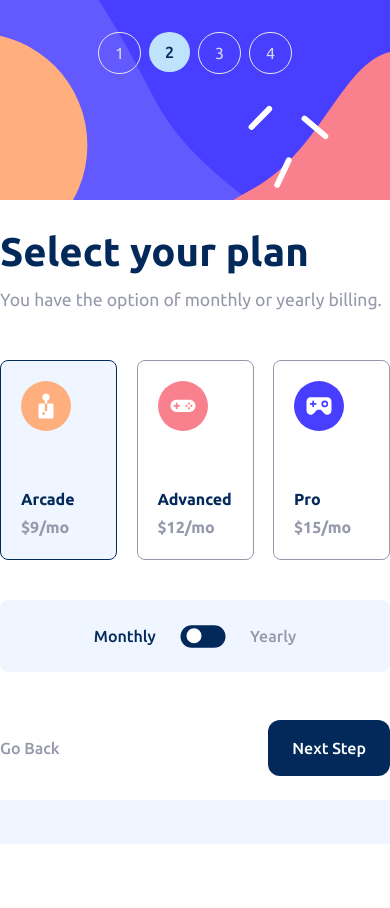
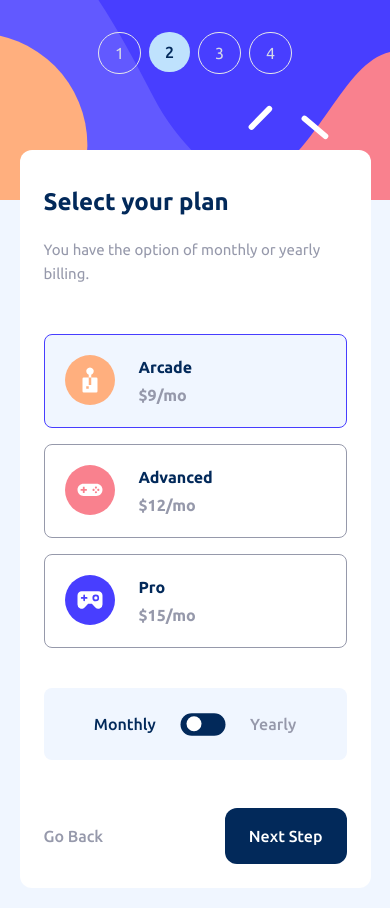
Before and after one commit to PriscaTonia/Multi-Step-Form, a React (Vite) app: page / in a window 390 px wide. Both pictures are taken after a click on the button "Next Step". Before the commit the page ends 844 px from the top, so only its background shows below. Built offline with nearby package versions, Linux system fonts and the light colour scheme.

Commit message:
Summary and thank you, desktop designs, mobile designs, Major Functionalities

```diff
--- a/src/App.jsx
+++ b/src/App.jsx
@@ -3,18 +3,12 @@ import { stateDetailsContext } from "./state/StateProvider";
 import PersonalInfo from "./components/PersonalInfo";
 import SelectPlan from "./components/SelectPlan";
 import Addons from "./components/AddOns";
+import Summary from "./components/Summary";
+import ThankYou from "./components/Thankyou";
 
 function App() {
-  const {
-    steps,
-    setSteps,
-    buttonType,
-    setButtonType,
-    headers,
-    setHeaders,
-    formDetails,
-    setFormDetails,
-  } = useContext(stateDetailsContext);
+  const { steps, setSteps, headers, setHeaders } =
+    useContext(stateDetailsContext);
 
   // Styles
 
@@ -22,18 +16,15 @@ function App() {
     steps === 0
       ? "invisible"
       : "text-[#9699ab] hover:text-[#02295a] font-medium ";
-  const defaultStepStyles = "py-2 px-4 border rounded-full";
+  const defaultStepStyles = "py-2 px-4 border rounded-full cursor-pointer";
   const activeStepStyles =
-    "py-2 px-4 bg-[#bfe2fd] text-[#02295a]  border-none rounded-full font-medium ";
+    "py-2 px-4 bg-[#bfe2fd] text-[#02295a]  border-none rounded-full font-medium cursor-pointer ";
 
   // Button Functions
 
   const NextStep = () => {
     let step = steps + 1;
     setSteps(step);
-    if (steps === headers.length - 1) {
-      return <h1>Hello There, You have Finished</h1>;
-    }
   };
 
   const GoBack = () => {
@@ -42,14 +33,15 @@ function App() {
   };
 
   return (
-    <div className=" lg:flex justify-center items-center bg-[#f0f6ff] w-full h-screen ">
+    <div className=" lg:flex justify-center items-center bg-[#f0f6ff] w-full h-auto min-h-screen pb-5 lg:pb-0 ">
       {/* Main Container */}
-      <main className="flex flex-col lg:justify-between lg:flex-row w-full h-auto lg:w-[80%] min-h-[90%] lg:rounded-xl bg-[#ffffff] lg:p-5 ">
+      <main className="flex flex-col lg:justify-between max-w-[1400px] lg:flex-row w-full lg:w-[80%] lg:rounded-xl lg:bg-[#ffffff] lg:p-5 ">
         {/* Steps Container Section */}
-        <section className="flex justify-center lg:justify-normal items-start gap-2 lg:gap-8 lg:flex-col lg:rounded-xl w-full min-h-[200px] lg:w-[30%] lg:min-h-full p-8 bg-[url('./assets/images/bg-sidebar-mobile.svg')] bg-no-repeat bg-cover lg:bg-[url('./assets/images/bg-sidebar-desktop.svg')]">
+        <section className="flex justify-center lg:justify-normal items-start gap-2 lg:gap-8 lg:flex-col lg:rounded-xl w-full min-h-[200px] lg:w-[30%] lg:min-h-[600px] p-8 bg-[url('./assets/images/bg-sidebar-mobile.svg')] bg-no-repeat bg-cover lg:bg-[url('./assets/images/bg-sidebar-desktop.svg')]">
           {/* step one */}
           <div className="flex items-center gap-6 lg:min-w-[250px]">
             <p
+              onClick={() => setSteps(0)}
               className={`${
                 steps === 0 ? activeStepStyles : defaultStepStyles
               }`}
@@ -66,6 +58,7 @@ function App() {
           {/* step two */}
           <div className="flex items-center gap-6 lg:min-w-[250px]">
             <p
+              onClick={() => setSteps(1)}
               className={`${
                 steps === 1 ? activeStepStyles : defaultStepStyles
               }`}
@@ -82,6 +75,7 @@ function App() {
           {/* step three */}
           <div className="flex items-center gap-6 lg:min-w-[250px]">
             <p
+              onClick={() => setSteps(2)}
               className={`${
                 steps === 2 ? activeStepStyles : defaultStepStyles
               }`}
@@ -98,9 +92,8 @@ function App() {
           {/* step four */}
           <div className="flex items-center gap-6 lg:min-w-[250px]">
             <p
-              className={`${
-                steps === 3 ? activeStepStyles : defaultStepStyles
-              }`}
+              onClick={() => setSteps(3)}
+              className={`${steps >= 3 ? activeStepStyles : defaultStepStyles}`}
             >
               4
             </p>
@@ -114,17 +107,19 @@ function App() {
         </section>
 
         {/* Form Container Section */}
-        <section className="flex flex-col gap-12 w-full lg:w-[60%] pt-10 pb-6 ">
+        <section className="flex flex-col rounded-xl  gap-12 w-[90%] mt-[-50px] mx-auto lg:m-0 lg:w-[60%] pt-10 pb-6 px-6 lg:px-0 bg-white ">
           {/* Step Header */}
+          {steps < headers.length && (
             <div className="flex flex-col w-full">
-            <h1 className="text-[#02295a] text-[2.5rem] font-bold pb-6">
+              <h1 className="text-[#02295a] text-[1.5rem] lg:text-[2.5rem] font-bold pb-6">
                 {headers[steps].title}
               </h1>
-            <p className=" text-[#9699ab] text-[1.1rem] ">
+              <p className=" text-[#9699ab] text-[15px] lg:text-[1.1rem] ">
                 {" "}
                 {headers[steps].text}{" "}
               </p>
             </div>
+          )}
           {/* Steps Content */}
           <div className="flex h-[80%] w-full lg:w-[75%]">
             {steps === 0 ? (
@@ -133,19 +128,26 @@ function App() {
               <SelectPlan />
             ) : steps === 2 ? (
               <Addons />
+            ) : steps === 3 ? (
+              <Summary />
             ) : (
-              "hello"
+              <ThankYou />
             )}
           </div>
           {/* Button Container */}
-          <div className="flex justify-between w-full lg:max-w-[75%]">
+          <div
+            className={
+              steps > 3
+                ? btnContainer
+                : "flex justify-between w-full lg:max-w-[75%]"
+            }
+          >
             <button onClick={GoBack} className={backBtn}>
               Go Back
             </button>
             <button
-              type={buttonType}
               onClick={NextStep}
-              className="hover:bg-[#473dff] bg-[#02295a] text-white py-4 px-6 rounded-xl font-medium "
+              className={steps === 3 ? confirmBtnStyle : btnStyles}
             >
               {steps === 3 ? "Confirm" : "Next Step"}
             </button>
@@ -157,3 +159,9 @@ function App() {
 }
 
 export default App;
+
+const btnContainer = "invisible";
+const btnStyles =
+  "hover:bg-[#473dff] bg-[#02295a] text-white py-4 px-6 rounded-xl font-medium";
+const confirmBtnStyle =
+  "hover:bg-[#473dff] bg-[#473dff] text-white py-4 px-6 rounded-xl font-medium";
--- a/src/components/AddOns.jsx
+++ b/src/components/AddOns.jsx
@@ -57,7 +57,10 @@ const Addons = () => {
   const getAddonIsSelected = (addons = [], addon) =>
     addons.find((item) => item.id === addon.id);
 
-  console.log(formDetails.addons);
+  const activePlanBoxStyle = "bg-[#f0f6ff] border-[#473dff] ";
+  const addonStyle =
+    " w-full h-auto flex gap-[1rem] items-center py-3 px-4 mb-4 border rounded-md border-[#d6d9e6] hover:border-[#473dff] hover:cursor-pointer z-20";
+
   return (
     <div className="w-full h-auto">
       {addons.map((addon) => {
@@ -67,7 +70,9 @@ const Addons = () => {
           <section
             key={addon.name}
             onClick={() => handleAddonClick(addon)}
-            className=" w-full h-auto flex gap-[1rem] items-center py-3 px-4 mb-4 border rounded-md border-[#d6d9e6] hover:border-[#473dff] hover:cursor-pointer z-20 "
+            className={
+              isActive ? `${activePlanBoxStyle} ${addonStyle}` : `${addonStyle}`
+            }
           >
             {/* Check Box */}
             <label id="container" className="">
--- a/src/components/PersonalInfo.jsx
+++ b/src/components/PersonalInfo.jsx
@@ -54,4 +54,4 @@ export default PersonalInfo;
 
 const labelStyle = "text-[#02295a] font-normal text-[1rem]";
 const inputStyle =
-  "rounded-xl border border-[#d6d9e6] placeholder-[#d6d9e6] text-[#02295a] p-3 font-medium text-[1.1rem] outline-none";
+  "rounded-xl border border-[#d6d9e6] placeholder-[#d6d9e6] text-[#02295a] p-3 font-medium text-[1.1rem] outline-none hover:border-[#473dff] hover:cursor-pointer focus:border-[#473dff]";
--- a/src/components/SelectPlan.jsx
+++ b/src/components/SelectPlan.jsx
@@ -48,16 +48,16 @@ const SelectPlan = () => {
   const headerTxtStyle = "flex flex-col gap-1 text-[#02295a] font-bold";
   const imgStyle = "w-[50px] h-[50px]";
   const boxStyle =
-    "flex flex-col justify-between p-5 min-h-[200px] w-[30%] border rounded-lg cursor-pointer";
+    "flex flex-row gap-6 lg:flex-col lg:justify-between p-5 h-auto lg:min-h-[200px] w-full lg:w-[30%] border rounded-lg cursor-pointer";
   const planBoxStyle = "border-[#9699ab]";
-  const activePlanBoxStyle = "bg-[#f0f6ff] border-[#02295a] ";
+  const activePlanBoxStyle = "bg-[#f0f6ff] border-[#473dff] ";
   const frequencyTextStyle = "text-[#9699ab] font-medium";
   const activeFrequencyTextStyle = "text-[#02295a] font-medium";
 
   return (
-    <div className="flex flex-col w-full gap-10">
+    <div className="flex flex-col w-full gap-10 z-20">
       {/* Plans */}
-      <div className="flex w-full justify-between">
+      <div className="flex flex-col gap-4 lg:flex-row w-full justify-between">
         {/* Begining of  Plans */}
         {plans.map((plan) => {
           const isActive = plan.name === formDetails.plan.name;
--- /dev/null
+++ b/src/components/Summary.jsx
@@ -0,0 +1,92 @@
+import { stateDetailsContext } from "../state/StateProvider";
+import { useContext, useEffect, useMemo } from "react";
+
+const Summary = () => {
+  const { formDetails, setFormDetails, steps, setSteps } =
+    useContext(stateDetailsContext);
+
+  const isYearlyPlan = useMemo(
+    () => formDetails.planFrequency === "Yearly",
+    [formDetails.planFrequency]
+  );
+
+  useEffect(() => {
+    const planPrice = isYearlyPlan
+      ? formDetails.plan.price.yearly
+      : formDetails.plan.price.monthly;
+
+    let addonSum = 0;
+    formDetails.addons.forEach((addon) => {
+      isYearlyPlan
+        ? (addonSum += addon.price.yearly)
+        : (addonSum += addon.price.monthly);
+    });
+
+    let total = planPrice + addonSum;
+
+    setFormDetails({ ...formDetails, totalPrice: total });
+  }, []);
+
+  const handleChangePlanClick = () => {
+    setSteps(1);
+  };
+
+  return (
+    <div className="w-full h-auto flex flex-col">
+      {/* All Plans Selection */}
+      <section className="flex flex-col w-full h-auto p-6 mb-8 bg-[#f0f6ff] rounded-lg">
+        {/* Current Plan */}
+        <div className="flex justify-between mb-6">
+          <div className="flex flex-col">
+            <h3 className="text-[#02295a] font-bold">
+              Arcade ({isYearlyPlan ? "Yearly " : "Monthy"})
+            </h3>
+            <button
+              onClick={handleChangePlanClick}
+              className="text-[#9699ab] underline w-fit"
+            >
+              Change
+            </button>
+          </div>
+          <p className="text-[#02295a] font-bold">
+            {isYearlyPlan
+              ? `$${formDetails.plan.price.yearly}/yr`
+              : `$${formDetails.plan.price.monthly}/mo`}
+          </p>
+        </div>
+        {/* Line */}
+        <div className="w-full h-[1px] bg-[#9699ab]"></div>
+        {/* Addons */}
+        <div className="w-full flex flex-col mt-4">
+          {formDetails.addons.map((addon) => {
+            return (
+              <div className="flex justify-between mb-3" key={addon.id}>
+                <h4 className="text-[#9699ab] "> {addon.name} </h4>
+                <p className="text-[#02295a] ">
+                  {isYearlyPlan
+                    ? `+$${addon.price.yearly}/yr`
+                    : `+$${addon.price.monthly}/mo`}
+                </p>
+              </div>
+            );
+          })}
+        </div>
+      </section>
+
+      {/* Total Price */}
+      <div className="flex justify-between ">
+        <h3 className="text-[#9699ab]">
+          Total (per {isYearlyPlan ? "year" : "month"})
+        </h3>
+        <p className="text-[1.5rem] font-bold text-[#473dff] ">
+          +$
+          {isYearlyPlan
+            ? `${formDetails.totalPrice}/yr`
+            : `${formDetails.totalPrice}/mo`}
+        </p>
+      </div>
+    </div>
+  );
+};
+
+export default Summary;
--- /dev/null
+++ b/src/components/Thankyou.jsx
@@ -0,0 +1,17 @@
+import ThankYouImg from "../assets/images/icon-thank-you.svg";
+
+const ThankYou = () => {
+  return (
+    <div className="flex flex-col gap-4 justify-center items-center w-full h-full lg:mt-0 ">
+      <img src={ThankYouImg} className="mb-4" alt="" />
+      <h1 className="text-[2rem] font-bold text-[#02295a] ">Thank You!</h1>
+      <p className=" text-[#9699ab] lg:max-w-[90%] text-center ">
+        Thank you for confirming your subscription. I hope you had fun using my
+        platform. If you ever need support, please feel free to send me an email
+        at priscaebube@gmail.com
+      </p>
+    </div>
+  );
+};
+
+export default ThankYou;
--- a/src/state/StateProvider.jsx
+++ b/src/state/StateProvider.jsx
@@ -7,7 +7,6 @@ export const stateDetailsContext = createContext();
 const StateProvider = (props) => {
   // Creating my different states
   const [steps, setSteps] = useState(0);
-  const [buttonType, setButtonType] = useState("button");
   const [headers, setHeaders] = useState([
     {
       title: "Personal info",
@@ -40,14 +39,12 @@ const StateProvider = (props) => {
       image: ArcadeSVG,
     },
     addons: [],
-    totalPrice: "",
+    totalPrice: 0,
   });
 
   const value = {
     steps,
     setSteps,
-    buttonType,
-    setButtonType,
     headers,
     setHeaders,
     formDetails,
```
Lines whose indentation alone changed are shown as unchanged.
